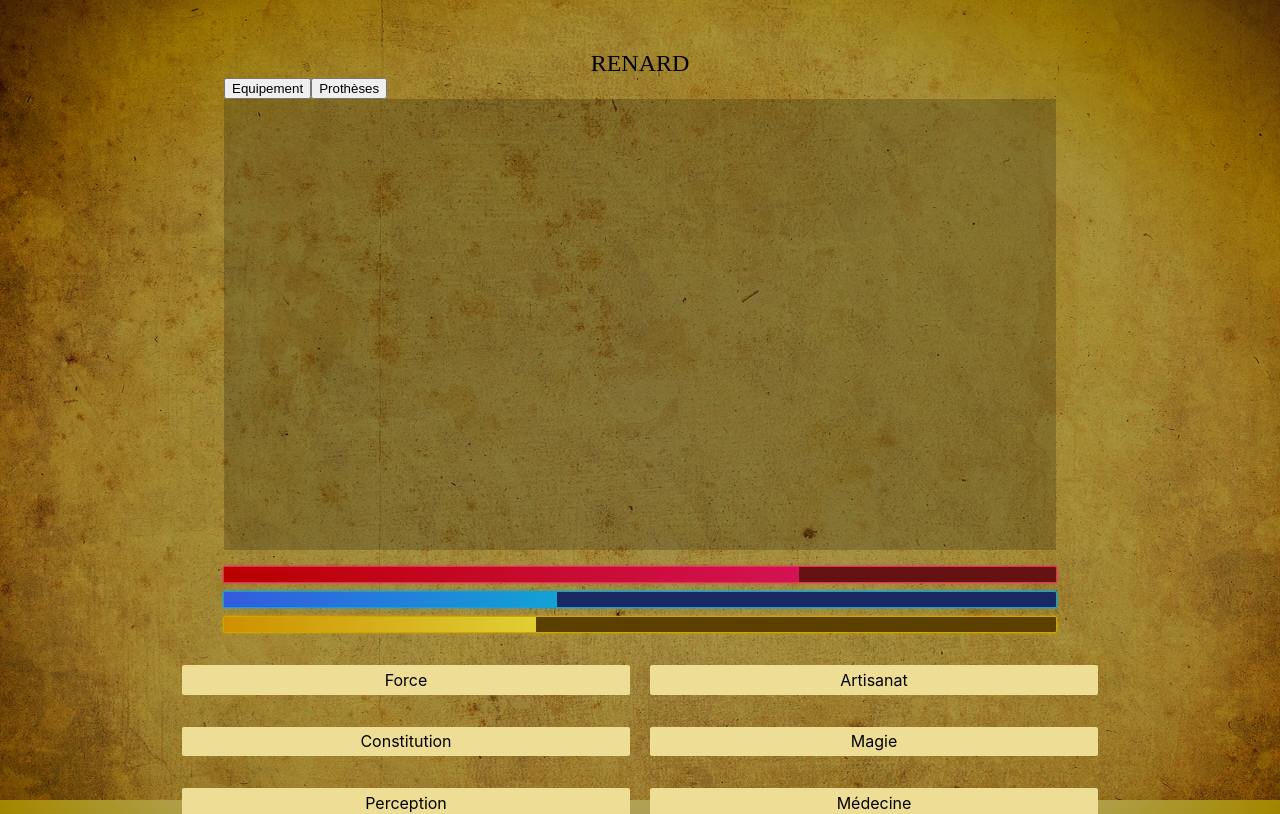
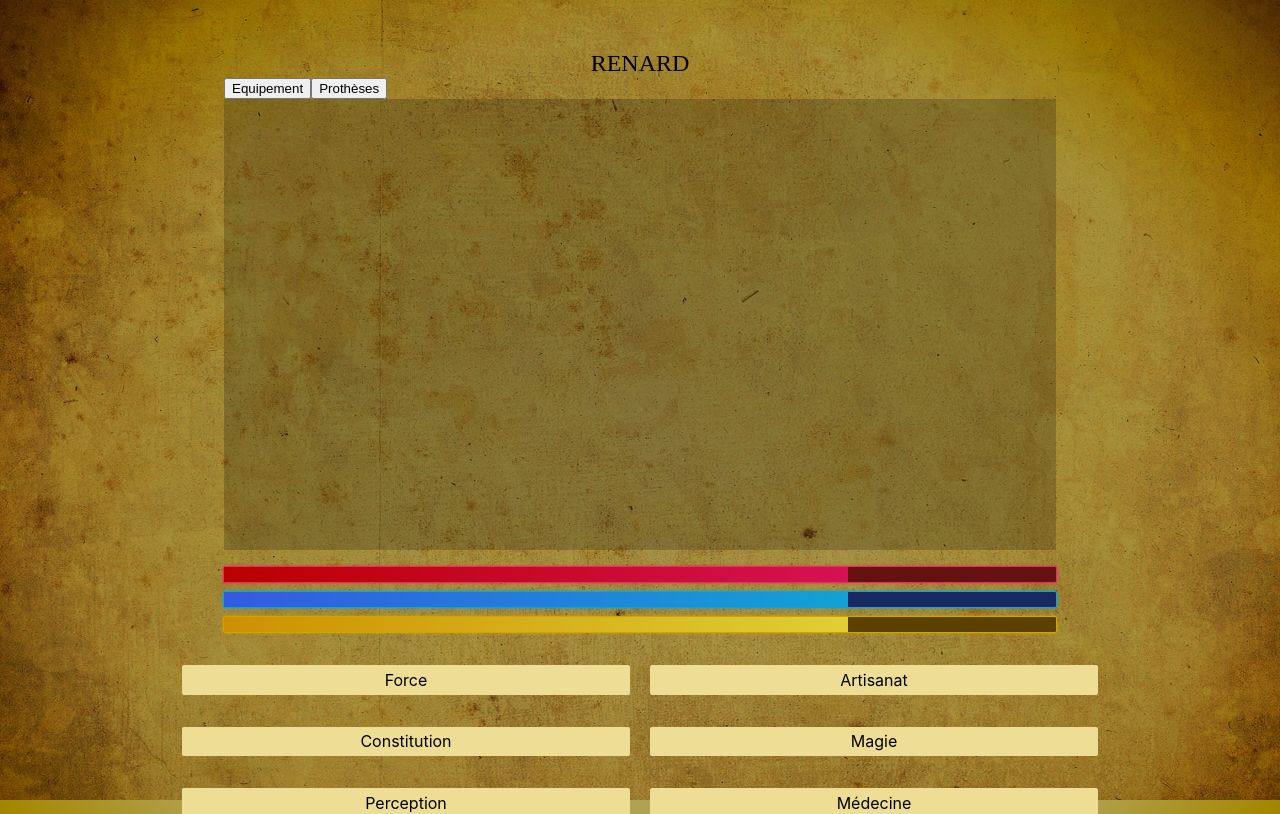
Before and after one commit to Apail59820/jdr_zin, a React (Create React App) app: page / in a window 1280 px wide. Shown: the top 814 px of the page. Built offline with nearby package versions, Linux system fonts and the light colour scheme.

Commit message:
Created StatusBar component

```diff
--- a/src/App.tsx
+++ b/src/App.tsx
@@ -1,11 +1,9 @@
 import { Routes, Route } from "react-router-dom";
 import HomePage from "./pages/Home";
-import InventoryPage from "./pages/Inventory";
 function App() {
   return (
     <Routes>
       <Route path="/" element={<HomePage />} />
-      <Route path="inventory" element={<InventoryPage />} />
     </Routes>
   );
 }
--- /dev/null
+++ b/src/components/StatusBar/StatusBar.tsx
@@ -0,0 +1,28 @@
+import { StatusTypes } from "../../models/StatTypes";
+import React, { useState } from "react";
+
+type Props = {
+  status: StatusTypes;
+};
+const StatusBar = ({ status }: Props) => {
+  const [values, setValues] = useState<{ current: number; max: number }>({
+    current: 75,
+    max: 100,
+  });
+
+  return (
+    <div className={`status-bar ${status}-bar`}>
+      <div
+        className={status}
+        style={
+          {
+            [`--curr-${status}`]: values.current,
+            [`--max-${status}`]: values.max,
+          } as React.CSSProperties
+        }
+      ></div>
+    </div>
+  );
+};
+
+export default StatusBar;
--- a/src/models/StatTypes.ts
+++ b/src/models/StatTypes.ts
@@ -9,6 +9,8 @@ export type StatTypes =
   | "medicine"
   | "charisma"
   | "marksman";
+
+export type StatusTypes = "health" | "mana" | "energy";
 
 export const statTypesStr: StatTypes[] = [
   "strength",
--- a/src/pages/Home.tsx
+++ b/src/pages/Home.tsx
@@ -1,6 +1,7 @@
 import "../styles/pages/_home.scss";
 import { statTypesStr } from "../models/StatTypes";
 import StatSlot from "../components/StatSlot/StatSlot";
+import StatusBar from "../components/StatusBar/StatusBar";
 
 const HomePage = () => {
   return (
@@ -16,9 +17,9 @@ const HomePage = () => {
         </div>
         <div className="character-stats-wrapper">
           <div className="character-dynamic-stats">
-            <div className="status-bar health-bar"><div className="health"></div></div>
-            <div className="status-bar mana-bar"><div className="mana"></div></div>
-            <div className="status-bar energy-bar"><div className="energy"></div></div>
+            <StatusBar status={"health"} />
+            <StatusBar status={"mana"} />
+            <StatusBar status={"energy"} />
           </div>
           <div className="character-static-stats">
             {statTypesStr.map((stat) => (
--- a/src/pages/Inventory.tsx
+++ /dev/null
@@ -1,5 +0,0 @@
-const InventoryPage = () => {
-  return <div>Hello i am inventory page</div>;
-};
-
-export default InventoryPage;
--- a/src/styles/components/_statusBars.scss
+++ b/src/styles/components/_statusBars.scss
@@ -1,13 +1,4 @@
 @use "../abstracts/colors";
-
-$max-health: 120;
-$curr-health: 83;
-
-$max-mana: 50;
-$curr-mana: 20;
-
-$max-energy: 80;
-$curr-energy: 30;
 
 .status-bar {
   width: 65%;
@@ -34,7 +25,7 @@ $curr-energy: 30;
   }
 
   .health {
-        width: calc(100% / ($max-health/$curr-health));
+    width: calc(100% * (var(--curr-health) / var(--max-health)));
     max-width: 100%;
     height: 100%;
     background-color: colors.$health;
@@ -42,7 +33,7 @@ $curr-energy: 30;
   }
 
   .mana {
-        width: calc(100% / ($max-mana/$curr-mana));
+    width: calc(100% * (var(--curr-mana) / var(--max-mana)));
     max-width: 100%;
     height: 100%;
     background-color: colors.$mana;
@@ -50,7 +41,7 @@ $curr-energy: 30;
   }
 
   .energy {
-        width: calc(100% / ($max-energy/$curr-energy));
+    width: calc(100% * (var(--curr-energy) / var(--max-energy)));
     max-width: 100%;
     height: 100%;
     background-color: colors.$energy;
```
Lines whose indentation alone changed are shown as unchanged.
